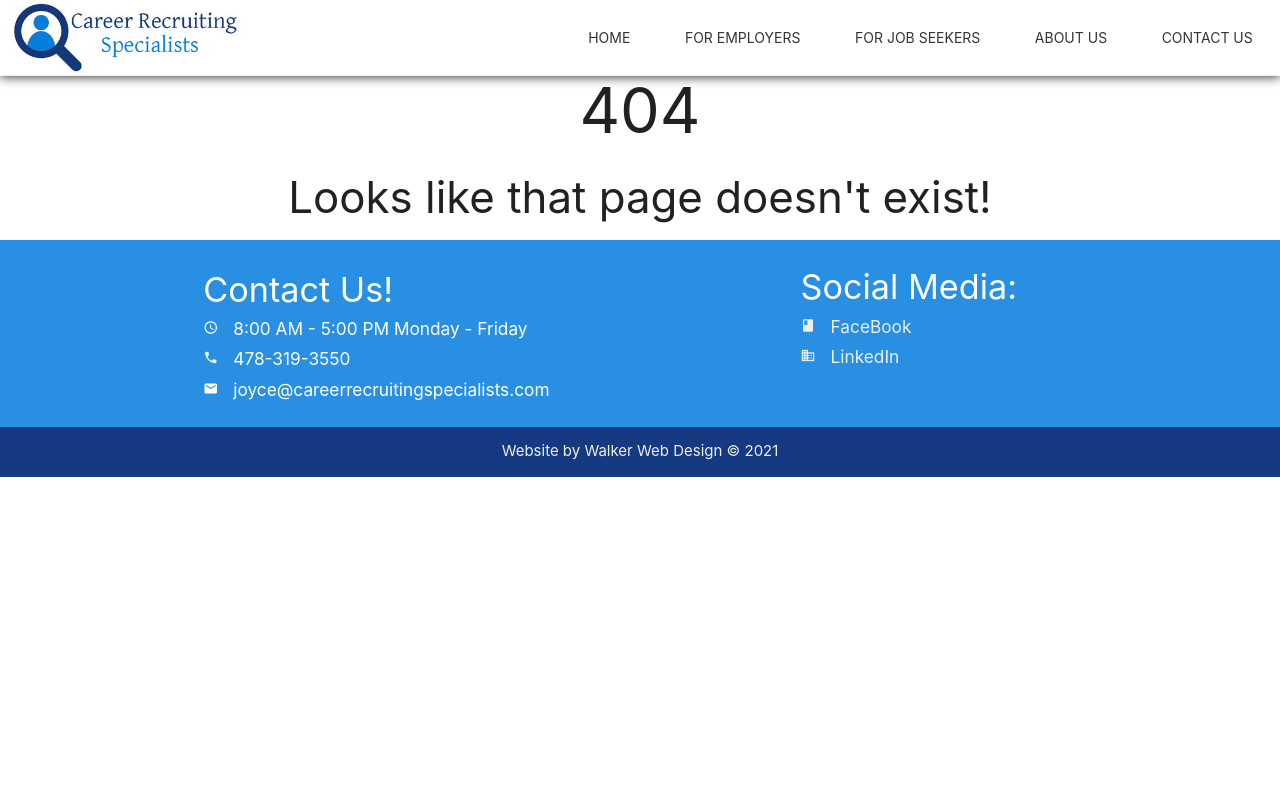
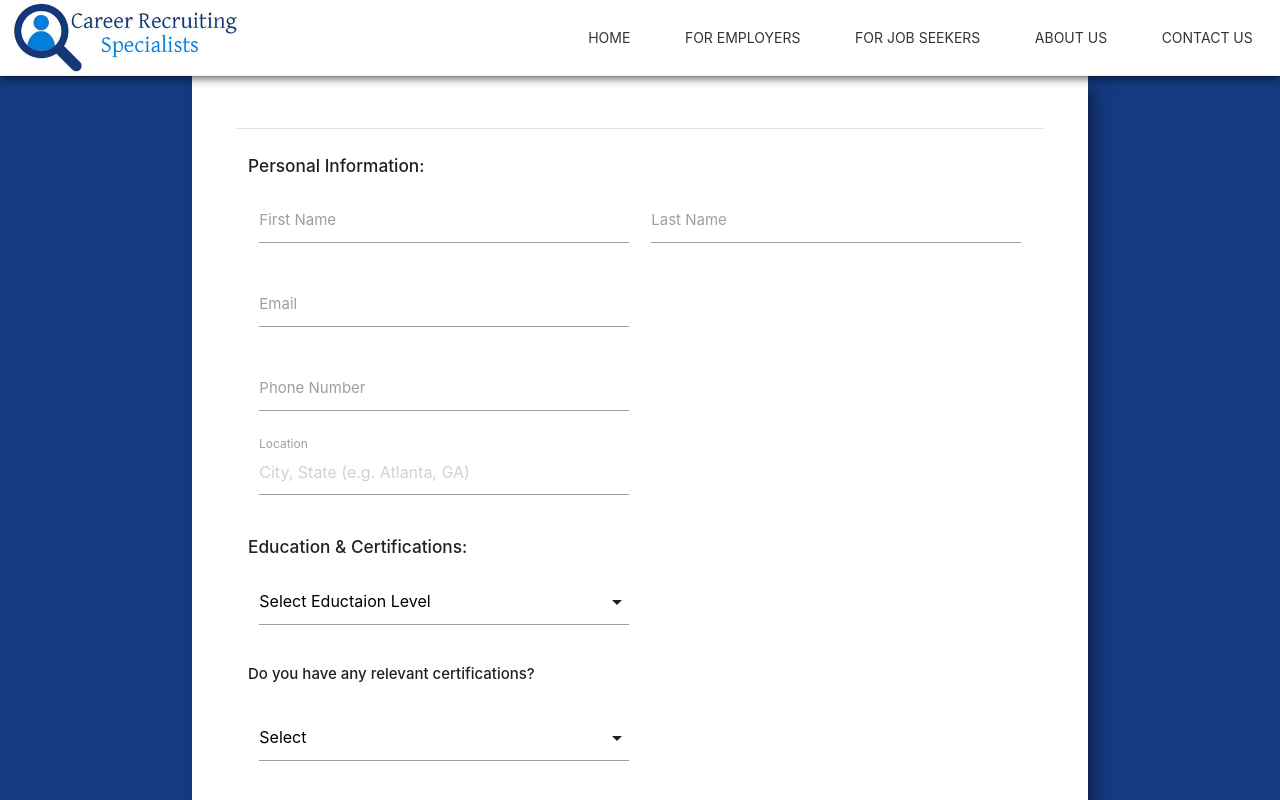
Before and after one commit to logantwalker/career-recruiting-specialists, a React (Create React App) app in the folder client/: page /apply/1 in a window 1280 px wide. Shown: the top 800 px of the page. Built offline with nearby package versions, Linux system fonts and the light colour scheme; no server answers.

Commit message:
application feature under construction

```diff
--- a/client/src/App.js
+++ b/client/src/App.js
@@ -10,6 +10,7 @@ import RequestEmployee from './pages/RequestEmployee/RequestEmployee';
 import JobOverview from './pages/JobOverview/JobOverview';
 import SearchApply from './pages/JobSearchApply/SearchApply';
 import JobView from './pages/JobSearchApply/JobView/JobView'
+import JobApply from './pages/JobSearchApply/JobApply/JobApply';
 import AboutUs from './pages/AboutUs/AboutUs';
 import Contact from './pages/ContactUs/Contact';
 import NotFound from './pages/NotFound/NotFound';
@@ -17,6 +18,7 @@ import NotFound from './pages/NotFound/NotFound';
 //admin components
 import AdminHome from './pages/Admin/AdminHome/AdminHome';
 import './App.css';
+
 
 
 
@@ -31,6 +33,7 @@ function App() {
         <Route exact path='/job-seekers' component={JobOverview} />
         <Route exact path='/job-search' component={SearchApply} />
         <Route exact path='/job-search/:job' component={JobView} />
+        <Route exact path='/apply/:job' component={JobApply}/>
         <Route exact path='/about' component={AboutUs} />
         <Route exact path='/contact' component={Contact} />
         <Route exact path='/admin' component={AdminHome} />
--- a/client/src/pages/Admin/AddNewJob/AddNewJob.js
+++ b/client/src/pages/Admin/AddNewJob/AddNewJob.js
@@ -105,19 +105,19 @@ export default function AddNewJob() {
     }
 
     const addDuty = () =>{
-        let plusOne = newJob.duties;
-        plusOne.push('');
+        let plusOneDuty = newJob.duties;
+        plusOneDuty.push('');
         updateFields({
             ...newJob,
-            duties:plusOne
+            duties:plusOneDuty
         })
     }
     const addQualification = () =>{
-        let plusOne = newJob.quals;
-        plusOne.push('');
+        let plusOneQual = newJob.quals;
+        plusOneQual.push('');
         updateFields({
             ...newJob,
-            quals: plusOne
+            quals: plusOneQual
         })
     }
 
--- /dev/null
+++ b/client/src/pages/JobSearchApply/JobApply/JobApply.js
@@ -0,0 +1,196 @@
+import { React, useState, useEffect } from 'react';
+import { Row, Col, TextInput, Textarea, Select, Button } from 'react-materialize';
+import Footer from '../../../components/Footer/Footer'
+import API from '../../../utils/API';
+import 'materialize-css';
+import './job-apply.css';
+
+export default function JobApply(props) {
+    useEffect(() => {
+        getJobData(props.match.params.job);
+    }, [])
+
+    const [userApp, updateUser] = useState({
+        first_name:'',
+        last_name:'',
+        email:'',
+        phone:'',
+        job_applied: props.match.params.job
+    });
+
+    const [appState, updateApp] = useState({
+        job:{},
+        certs: false,
+        certNum: 0
+    })
+
+    function getJobData(id) {
+        API.getOneJob(id)
+            .then(res => {
+                updateApp({
+                    ...appState,
+                    job: res.data
+                })
+            })
+            .catch(err => console.log(err))
+    }
+
+    const addCert = (e) =>{
+        if(e.target.value === 'cert-yes'){
+            updateApp({
+                ...appState,
+                certs: true
+            })
+        }
+    }
+
+    let certFields;
+    if(appState.certs){
+        certFields=(
+            <div>
+                <TextInput s={6}
+                    id='cert-title'
+                    label='Title'/>
+                <Textarea s={8}
+                    id='cert-desc'
+                    label='description'/>
+            </div>
+        )
+    }
+
+    return (
+        <div>
+            <div className='job-search-apply'>
+                <div className='container jsa-content'>
+                    <Row className='apply'>
+                        <h5>{appState.job.title}</h5>
+                        <div className='divider'></div>
+                        <Col s={12} className='app-fields'>
+                            <Col s={12} className='empty-col'>
+                                <h6 className='section-head'>Personal Information:</h6>
+                            </Col>
+                            <TextInput s={6}
+                                id='first_name'
+                                label='First Name' />
+                            <TextInput s={6}
+                                id='last_name'
+                                label='Last Name' />
+                            <Col className='empty-col' s={12}>
+                                <TextInput s={6}
+                                    id='email'
+                                    label='Email'
+                                    type='email' />
+                            </Col>
+                            <Col className='empty-col' s={12}>
+                                <TextInput s={6}
+                                    id='phone'
+                                    label='Phone Number'
+                                    type='tel' />
+                            </Col>
+                            <Col className='empty-col' s={12}>
+                                <TextInput s={6}
+                                    id='location'
+                                    label='Location'
+                                    placeholder='City, State (e.g. Atlanta, GA)' />
+                            </Col>
+
+                            <Col className='empty-col' s={12}>
+                                <h6 className='section-head'>Education & Certifications:</h6>
+                            </Col>
+                            <Col className='empty-col' s={12}>
+                                <Select
+                                    id="edu-level"
+                                    multiple={false}
+                                    s={6}
+                                    options={{
+                                        classes: '',
+                                        dropdownOptions: {
+                                            alignment: 'left',
+                                            autoTrigger: true,
+                                            closeOnClick: true,
+                                            constrainWidth: true,
+                                            coverTrigger: true,
+                                            hover: false,
+                                            inDuration: 150,
+                                            onCloseEnd: null,
+                                            onCloseStart: null,
+                                            onOpenEnd: null,
+                                            onOpenStart: null,
+                                            outDuration: 250
+                                        }
+                                    }}
+                                    value="">
+                                    <option
+                                        disabled
+                                        value="">
+                                        Select Eductaion Level
+                                    </option>
+                                    <option value="some-HS">
+                                        Some High School
+                                    </option>
+                                    <option value="HS-GED">
+                                        High School or GED
+                                    </option>
+                                    <option value="some-college">
+                                        Some College
+                                    </option>
+                                    <option value="associates">
+                                        Associates Degree
+                                    </option>
+                                    <option value="bachelors">
+                                        Bachelor's Degree
+                                    </option>
+                                    <option value="master">
+                                        Master's Degree or Higher
+                                    </option>
+                                </Select>
+                            </Col>
+                            <Col s={12} className='empty-col'>
+                                <p className='section-subhead'>
+                                    Do you have any relevant certifications?
+                                </p>
+                                <Select
+                                    label=''
+                                    onChange={(e)=>addCert(e)}
+                                    id="certifications"
+                                    multiple={false}
+                                    s={6}
+                                    options={{
+                                        classes: '',
+                                        dropdownOptions: {
+                                            alignment: 'left',
+                                            autoTrigger: true,
+                                            closeOnClick: true,
+                                            constrainWidth: true,
+                                            coverTrigger: true,
+                                            hover: false,
+                                            inDuration: 150,
+                                            onCloseEnd: null,
+                                            onCloseStart: null,
+                                            onOpenEnd: null,
+                                            onOpenStart: null,
+                                            outDuration: 250
+                                        }
+                                    }}
+                                    value="">
+                                    <option
+                                        disabled
+                                        value="">
+                                        Select
+                                    </option>
+                                    <option value="cert-yes">
+                                        Yes
+                                    </option>
+                                </Select>
+                            </Col>
+                            <Col s={12} className='empty-col'>
+                                {certFields}
+                            </Col>
+                        </Col>
+                    </Row>
+                </div>
+            </div>
+            <Footer />
+        </div>
+    )
+}
--- /dev/null
+++ b/client/src/pages/JobSearchApply/JobApply/job-apply.css
@@ -0,0 +1,24 @@
+.app-fields{
+    padding-top: 1% !important;
+}
+
+.apply{
+    padding-top: 4% !important;
+    margin-bottom: 0 !important;
+    padding-bottom: 3%;
+    padding-left: 5% !important;
+    padding-right: 5% !important;
+}
+
+.empty-col{
+    padding:0 !important;
+}
+
+.section-head{
+    font-weight: 500;
+    padding-top: 1%;
+}
+
+.section-subhead{
+    font-weight: 500;
+}
--- a/client/src/pages/JobSearchApply/JobView/JobView.js
+++ b/client/src/pages/JobSearchApply/JobView/JobView.js
@@ -1,20 +1,20 @@
 import { React, useState, useEffect } from 'react';
-import { Row, Col, Icon } from 'react-materialize';
+import { Row, Col, Button } from 'react-materialize';
 import Footer from '../../../components/Footer/Footer'
 import API from '../../../utils/API';
 import 'materialize-css';
 import './job-view.css';
 
 export default function JobView(props) {
-    useEffect(()=>{
+    useEffect(() => {
         getJobData(props.match.params.job);
-    },[])
+    }, [])
 
     const [jobState, updateJob] = useState({
-        job:{}
+        job: {}
     });
 
-    function getJobData(id){
+    function getJobData(id) {
         API.getOneJob(id)
             .then(res => {
                 updateJob({
@@ -24,13 +24,17 @@ export default function JobView(props) {
             .catch(err => console.log(err))
     }
 
+    const applyToJob = (id) => {
+        props.history.push('/apply/' + id)
+    }
+
     let duties;
     let dutyList = jobState.job.duties;
-    if(dutyList){
+    if (dutyList) {
         duties = (
             <ul className='duty-list'>
                 {dutyList.map((duty, i) => {
-                    return( <li key={i}>{duty}</li>)
+                    return (<li key={i}>{duty}</li>)
                 })}
             </ul>
         )
@@ -50,7 +54,7 @@ export default function JobView(props) {
 
     }
 
-    return(
+    return (
         <div>
             <div className='job-search-apply'>
                 <div className='container jsa-content'>
@@ -75,10 +79,16 @@ export default function JobView(props) {
                         <div className='list-wrapper'>
                             {quals}
                         </div>
+                        <Row className='apply'>
+                            <Col s={12}>
+                                <Button className='title-btn'
+                                    onClick={() => applyToJob(props.match.params.job)}>APPLY</Button>
+                            </Col>
+                        </Row>
                     </div>
                 </div>
             </div>
-            <Footer/>
+            <Footer />
         </div>
     )
 }
```
Also changed, not shown: client/src/pages/Admin/AddApplicant/AddApplicant.js (deleted), client/src/pages/JobSearchApply/JobView/job-view.css (line endings or trailing spaces), 1 other file (tests, documents, lock files or other folders).
